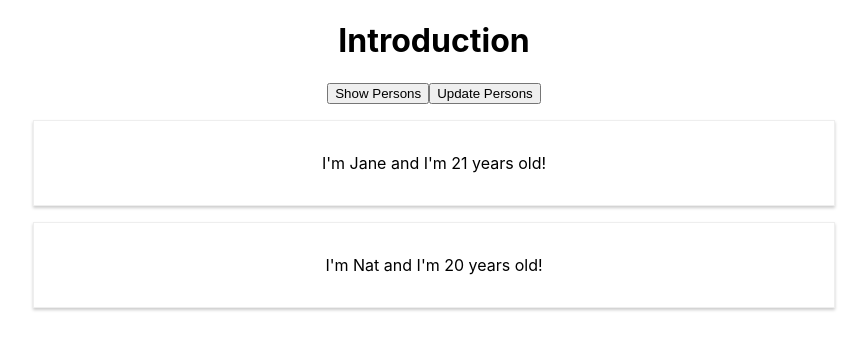
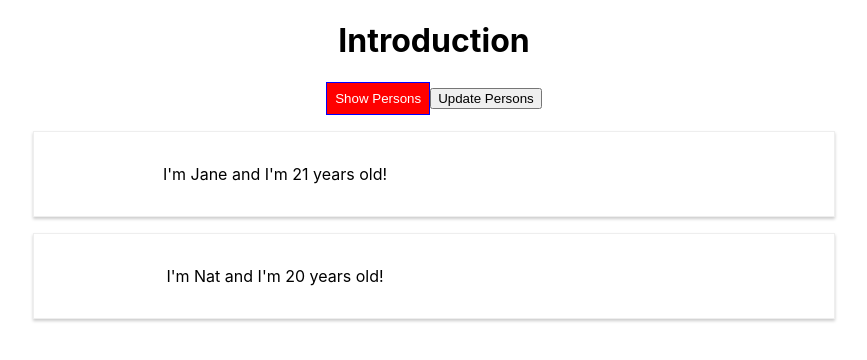
Before and after one commit to Densitty/react-lesson-max, a React (Create React App) app: page / in a window 1280 px wide. Both pictures are taken after a click on the button "Show Persons". Shown: the top 360 px of the page, without its empty margins (206-1073 px from the left). Built offline with nearby package versions, Linux system fonts and the light colour scheme.

Commit message:
Worked on Radium. Will continue later with CSS Modules.

```diff
--- a/package.json
+++ b/package.json
@@ -6,6 +6,7 @@
     "@testing-library/jest-dom": "^4.2.4",
     "@testing-library/react": "^9.3.2",
     "@testing-library/user-event": "^7.1.2",
+    "radium": "^0.26.0",
     "react": "^16.13.1",
     "react-dom": "^16.13.1",
     "react-scripts": "3.4.1"
--- a/src/App.js
+++ b/src/App.js
@@ -1,5 +1,6 @@
 import React, { Component } from 'react';
 import './App.css';
+import Radium, { StyleRoot } from 'radium' // package for using pseudo-class
 import Person from './Person/Person'
 
 class App extends Component {
@@ -33,6 +34,18 @@ class App extends Component {
   // }
 
   render() {
+    // We can set the style inline
+    const style = {
+      backgroundColor: 'green',
+      border: '1px solid blue',
+      padding: '8px',
+      cursor: 'pointer',
+      ':hover': {//hover pseudo-selector
+        backgroundColor: 'lightgreen',
+        color: 'white'
+      }
+    }
+
     let persons = null
 
     if (this.state.showPersons) {
@@ -46,17 +59,26 @@ class App extends Component {
           })}
         </div>
       )
+      // to make our button change style on state change in an inline-way
+      style.backgroundColor = 'red'
+      style.color = 'white'
+      style[':hover'] = {
+        backgroundColor: 'lightred',
+        color: 'black'
+      }
     }
 
     return (
-      <div className="App">
-        <h1>Introduction</h1>
-        <button onClick={this.showPersonHandler}>Show Persons</button>
-        <button onClick={this.changeNameHandler}>Update Persons</button>
-        {persons}
-      </div>
+      <StyleRoot>
+        <div className="App">
+          <h1>Introduction</h1>
+          <button style={style} onClick={this.showPersonHandler}>Show Persons</button>
+          <button onClick={this.changeNameHandler}>Update Persons</button>
+          {persons}
+        </div>
+      </StyleRoot>
     );
   }
 }
 
-export default App;
+export default Radium(App);
--- a/src/Person/Person.js
+++ b/src/Person/Person.js
@@ -1,13 +1,22 @@
 import React from 'react'
+import Radium, { StyleRoot } from 'radium'
 import './Person.css'
 
 const Person = (props) => {
+  // media queries using Radium
+  const style = {
+    '@media (min-width: 500px)': {
+      width: '450px'
+    }
+  }
   return (
-    <div className='Person'>
-      <p onClick={props.click}>I'm {props.name} and I'm {props.age} years old!</p>
-      <p>{props.children}</p>
-    </div>
+    <StyleRoot>
+      <div className='Person'>
+        <p style={style} onClick={props.click}>I'm {props.name} and I'm {props.age} years old!</p>
+        <p>{props.children}</p>
+      </div>
+    </StyleRoot>
   )
 }
 
-export default Person
+export default Radium(Person)
```
Also changed, not shown: 1 other file (tests, documents, lock files or other folders).
